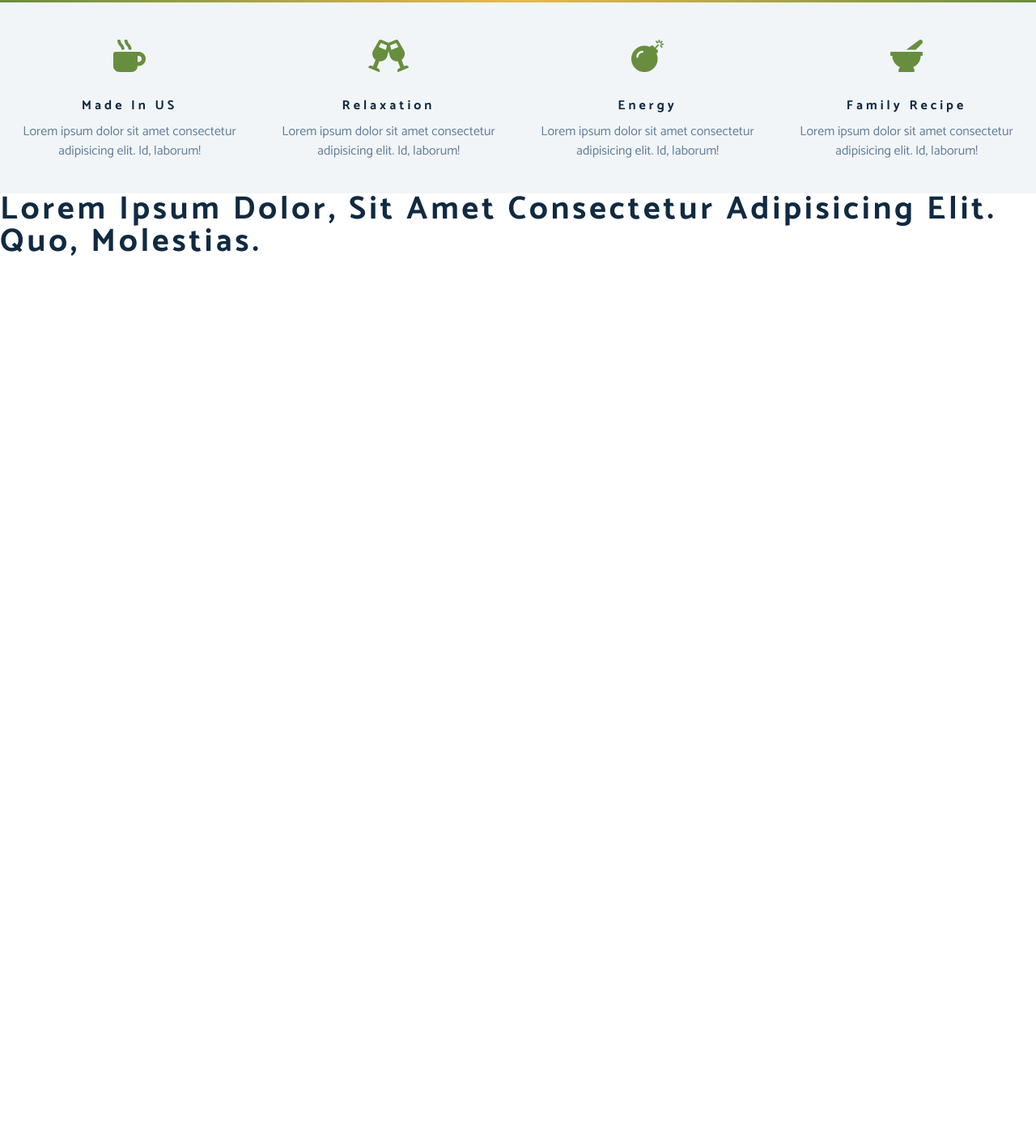
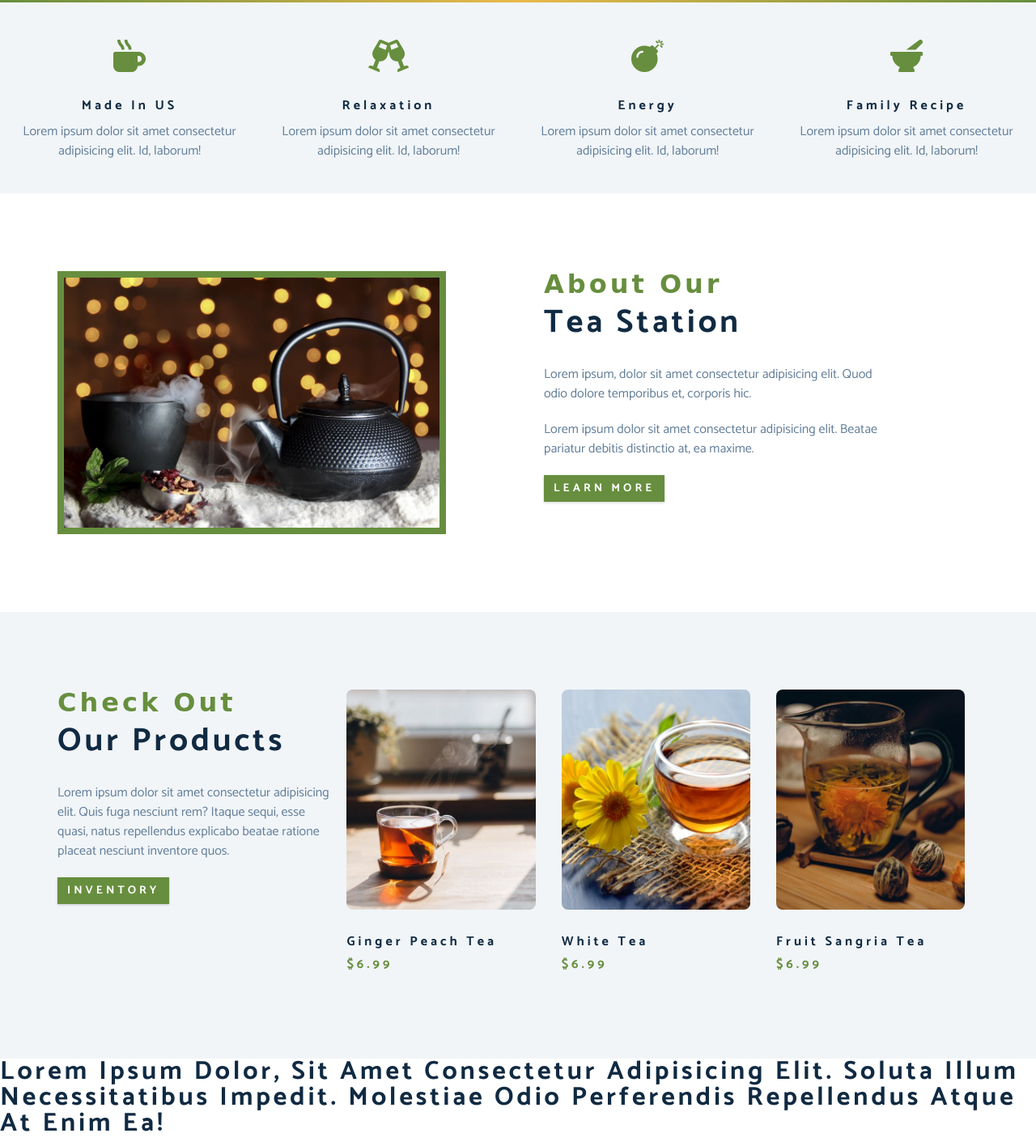
Before and after one commit to PRCWebDev/Public-Master-Projects, a plain HTML site: page Tea Station/index.html in a window 1280 px wide. Shown: the part 805-2221 px from the top of the page at 81% size. Before the commit the page ends 1137 px from the top, so only its background shows below. Drawn offline with Linux system fonts and the light colour scheme; a web font is replaced by a local one.

Commit message:
added new lines

```diff
--- a/Tea Station/index.html
+++ b/Tea Station/index.html
@@ -36,7 +36,7 @@
 
     <!-- content divider -->
     <div class="content-divider"></div>
-    <!-- end ofcontent divider -->
+    <!-- end of content divider -->
 
     <!-- skills section -->
     <section class="skills clearfix">
@@ -84,10 +84,107 @@
     </section>
     <!-- end of skills section -->
 
-    <h2>
-      Lorem ipsum dolor, sit amet consectetur adipisicing elit. Quo, molestias.
-    </h2>
+    <!-- about section -->
+    <section>
+      <div class="section-center clearfix">
+        <!-- about-img -->
+        <article class="about-img">
+          <div class="about-picture-container">
+            <img
+              src="./images/about-bcg.jpeg"
+              alt="tea kettle"
+              class="about-picture"
+            />
+          </div>
+        </article>
+        <!-- about-info -->
+        <article class="about-info">
+          <!-- section title -->
+          <div class="section-title">
+            <h3>about our</h3>
+            <h2>tea station</h2>
+          </div>
+          <!-- end of section title -->
+          <p class="about-text">
+            Lorem ipsum, dolor sit amet consectetur adipisicing elit. Quod odio
+            dolore temporibus et, corporis hic.
+          </p>
+          <p class="about-text">
+            Lorem ipsum dolor sit amet consectetur adipisicing elit. Beatae
+            pariatur debitis distinctio at, ea maxime.
+          </p>
+          <a href="about.html" class="btn">learn more</a>
+        </article>
+      </div>
+    </section>
+    <!-- end of about section -->
+
+    <!-- products section -->
+    <section class="products">
+      <div class="section-center clearfix">
+        <!-- products info -->
+        <article class="products-info">
+          <!-- section title -->
+          <div class="section-title">
+            <h3>check out</h3>
+            <h2>our products</h2>
+          </div>
+          <!-- end of section title -->
+          <p class="product-text">
+            Lorem ipsum dolor sit amet consectetur adipisicing elit. Quis fuga
+            nesciunt rem? Itaque sequi, esse quasi, natus repellendus explicabo
+            beatae ratione placeat nesciunt inventore quos.
+          </p>
+          <a href="products.html" class="btn">inventory</a>
+        </article>
+        <!-- products inventory -->
+        <article class="products-inventory clearfix">
+          <!-- single product -->
+          <div class="product">
+            <img
+              src="./images/product-1.jpeg"
+              alt="single product"
+              class="product-img"
+            />
+            <h4 class="product-title">ginger peach tea</h4>
+            <h4 class="product-price">$6.99</h4>
+          </div>
+          <!-- end of single product -->
+          <!-- single product -->
+          <div class="product">
+            <img
+              src="./images/product-2.jpeg"
+              alt="single product"
+              class="product-img"
+            />
+            <h4 class="product-title">white tea</h4>
+            <h4 class="product-price">$6.99</h4>
+          </div>
+          <!-- end of single product -->
+          <!-- single product -->
+          <div class="product">
+            <img
+              src="./images/product-3.jpeg"
+              alt="single product"
+              class="product-img"
+            />
+            <h4 class="product-title">fruit sangria tea</h4>
+            <h4 class="product-price">$6.99</h4>
+          </div>
+          <!-- end of single product -->
+        </article>
+      </div>
+    </section>
+    <!-- end of products section -->
+
     <!-- YOUR CODE ENDS HERE -->
+    <footer>
+      <h3>
+        Lorem ipsum dolor, sit amet consectetur adipisicing elit. Soluta illum
+        necessitatibus impedit. Molestiae odio perferendis repellendus atque at
+        enim ea!
+      </h3>
+    </footer>
     <script src="app.js"></script>
   </body>
 </html>
--- a/Tea Station/style.css
+++ b/Tea Station/style.css
@@ -115,12 +115,12 @@ More global css
   text-transform: uppercase;
   background: var(--clr-primary);
   color: var(--clr-white);
-  padding: 0.75rem 1rem;
+  padding: 0.375rem 0.75rem;
   letter-spacing: var(--spacing);
   display: inline-block;
   font-weight: 700;
   transition: var(--transition);
-  font-size: 1rem;
+  font-size: 0.875rem;
   border: none;
   cursor: pointer;
   box-shadow: 0 1px 3px rgba(0, 0, 0, 0.2);
@@ -136,6 +136,29 @@ More global css
   content: "";
   clear: both;
   display: table;
+}
+
+.section-title h3 {
+  font-family: var(--ff-secondary);
+  color: var(--clr-primary);
+}
+
+.section-title {
+  margin-bottom: 2rem;
+}
+
+.section-center {
+  padding: 4rem 0;
+  width: 85vw;
+  margin: 0 auto;
+  max-width: 1170px;
+}
+
+@media screen and (min-width: 992px) {
+  .section-center {
+    width: 95vw;
+    padding: 4rem 1rem;
+  }
 }
 
 /*
@@ -246,3 +269,109 @@ Skills section
     width: 25%;
   }
 }
+
+/*
+=======
+About section
+=======
+*/
+.about-img,
+.about-info {
+  padding: 2rem 0;
+}
+
+.about-picture-container {
+  background: var(--clr-primary);
+  border: 0.5rem solid var(--clr-primary);
+  max-width: 30rem;
+  /* extra stuff */
+  overflow: hidden;
+}
+
+.about-picture {
+  transition: var(--transition);
+}
+
+.about-picture-container:hover .about-picture {
+  opacity: 0.5;
+  transform: scale(1.2);
+}
+
+.about-text {
+  max-width: 26rem;
+  color: var(--clr-grey-5);
+}
+
+@media screen and (min-width: 992px) {
+  .about-img,
+  .about-info {
+    float: left;
+    width: 50%;
+  }
+
+  .about-info {
+    padding-left: 2rem;
+  }
+}
+
+/*
+=======
+Products section
+=======
+*/
+.products {
+  background: var(--clr-grey-10);
+}
+
+.products article {
+  padding: 2rem 0;
+}
+
+.product-text {
+  color: var(--clr-grey-5);
+  max-width: 26rem;
+}
+
+.product {
+  margin-bottom: 2rem;
+}
+
+.product-img {
+  border-radius: var(--radius);
+  margin-bottom: 2rem;
+  height: 17rem;
+  object-fit: cover;
+}
+
+.product-price {
+  color: var(--clr-primary);
+}
+
+@media screen and (min-width: 768px) {
+  .product {
+    float: left;
+    width: 50%;
+    padding-right: 2rem;
+  }
+}
+
+@media screen and (min-width: 992px) {
+  .product {
+    width: 33.3%;
+  }
+}
+
+@media screen and (min-width: 1200px) {
+  .products-info {
+    float: left;
+    width: 30%;
+  }
+  .products-inventory {
+    float: left;
+    width: 70%;
+  }
+  .product {
+    margin-bottom: 0;
+    padding: 0 1rem;
+  }
+}
```
